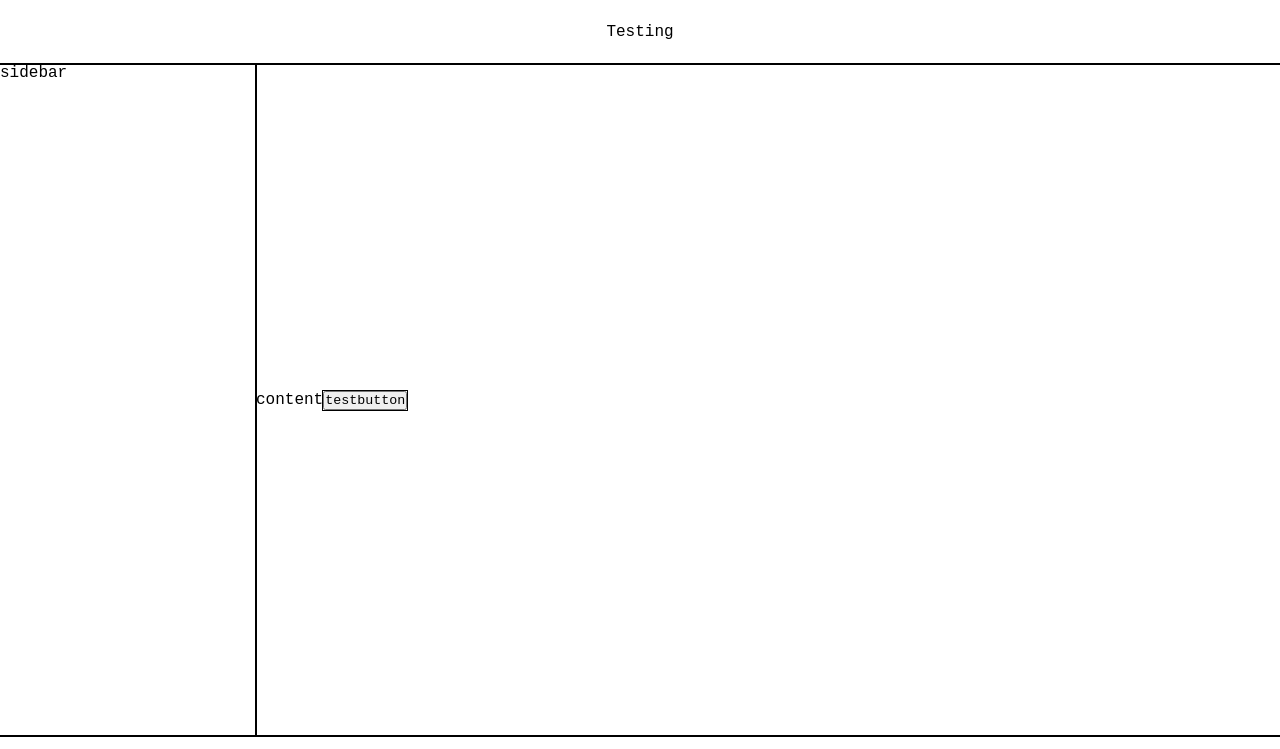
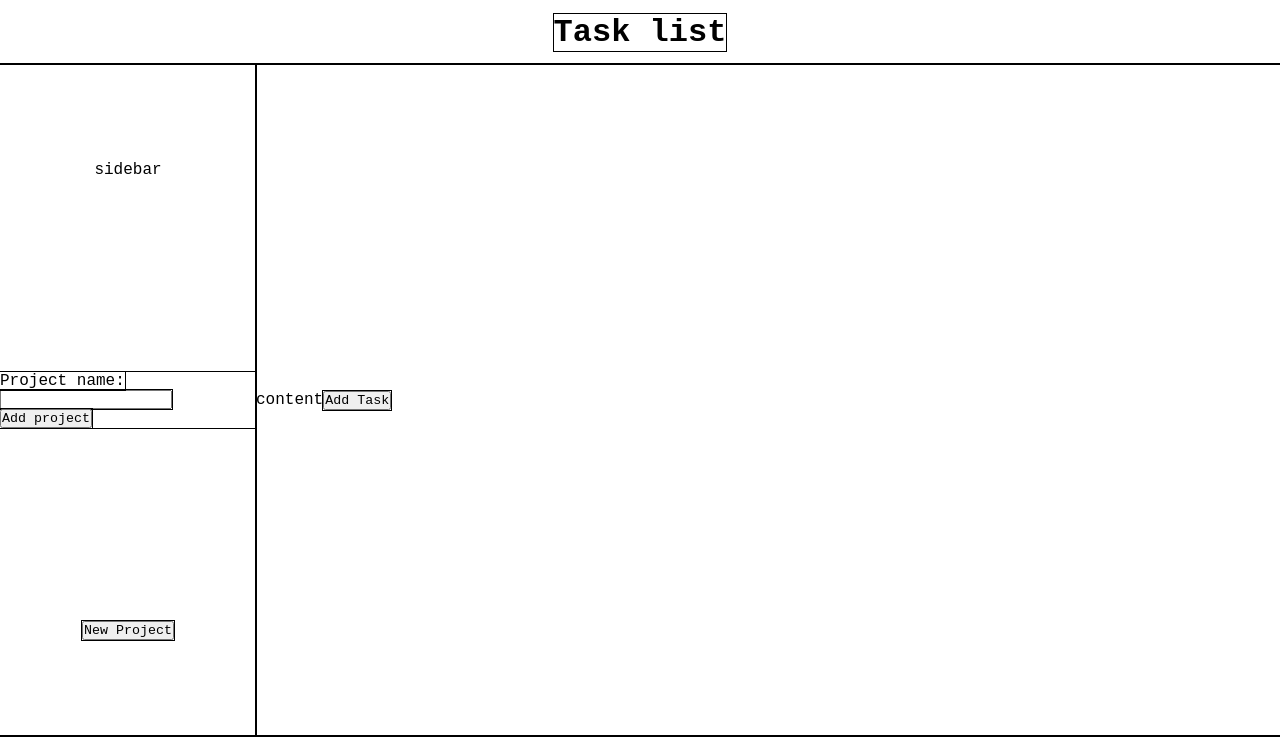
Before and after one commit to yehoki/to-do-list, a website built with webpack: page index.html in a window 1280 px wide. Shown: the top 749 px of the page. Built offline with nearby package versions, Linux system fonts and the light colour scheme.

Commit message:
Add a new project form

```diff
--- a/src/project.js
+++ b/src/project.js
@@ -24,13 +24,24 @@ const projectController = () => {
 
   // create a new project with a name
   const createProject = (projectName) => {
-    const newProject = new Project(projectName, (taskList = []));
-    return newProject;
+    const newProject = Project(projectName, []);
+    addProject(newProject);
   };
 
   // Add a new project to the array of projects
   const addProject = (project) => {
     projects.push(project);
   };
+
+  const getProjects = () => projects;
+
   // based on the current project we are working in, we want to get the whole projec
+  return {
+    createProject,
+    getProjects,
+  }
 };
+
+export {
+    projectController
+}
--- a/src/screenController.js
+++ b/src/screenController.js
@@ -1,12 +1,16 @@
 // screenController will display the tasks to the DOM, so anything to do with the DOM and manipulating will be done from here
 import GithubIcon from "./github-mark.svg";
+import { projectController } from "./project";
 import { taskController } from "./task";
 
-
+const task = taskController();
+const project = projectController();
 
 const makeHeader = () => {
   const header = document.createElement("header");
-  header.textContent = "Testing";
+  const headerText = document.createElement("h1");
+  headerText.textContent = "Task list";
+  header.appendChild(headerText);
   return header;
 };
 
@@ -17,10 +21,46 @@ const makeMain = (sidebar, content) => {
   return main;
 };
 
+const makeProjectInput = (displayNow = false) => {
+    // Creating and displaying the box to display the 'new project' box, false by default
+    const newProjectForm = document.createElement("form");
+    newProjectForm.setAttribute("id", "new-project-form");
+    const projectLabel = document.createElement("label");
+    const projectNameInput = document.createElement("input");
+    const projectSubmit = document.createElement("button");
+    projectLabel.textContent = "Project name:";
+    projectLabel.htmlFor = "project-name";
+    projectNameInput.id = projectLabel.htmlFor;
+    projectSubmit.textContent = "Add project";
+    newProjectForm.appendChild(projectLabel);
+    newProjectForm.appendChild(projectNameInput);
+    newProjectForm.appendChild(projectSubmit);
+    newProjectForm.onsubmit = (e) => {
+        e.preventDefault();
+        project.createProject(projectNameInput.value);
+        console.log(projectNameInput.value);
+        console.log(project.getProjects());
+    }
+    return newProjectForm;
+}
+
 const makeSidebar = () => {
   const sidebar = document.createElement("div");
   sidebar.className = "sidebar";
   sidebar.textContent = "sidebar";
+// sidebar button to add a new project
+  const addProjectButton = document.createElement("button");
+  addProjectButton.setAttribute("id", "new-project");
+  addProjectButton.textContent = "New Project";
+  addProjectButton.addEventListener("click", () => {
+    /*Add the logic for the following:
+    1. Bring up an input for a new project
+    2. Add the logic to the list of projects
+    3. Set the new project as the 'current' one and render it out */
+  })
+  sidebar.appendChild(makeProjectInput());
+  sidebar.appendChild(addProjectButton);
+
   return sidebar;
 };
 
@@ -28,10 +68,13 @@ const makeContent = () => {
   const content = document.createElement("div");
   content.className = "content";
   content.textContent = "content";
-
+//   creates the 'add task' button';
   const taskButton = document.createElement("button");
   taskButton.setAttribute("id", "add-task");
-  taskButton.textContent = "testbutton";
+  taskButton.textContent = "Add Task";
+  taskButton.addEventListener('click', () => {
+    task.getTasks();
+  })
   content.appendChild(taskButton);
   return content;
 };
--- a/src/style.css
+++ b/src/style.css
@@ -28,6 +28,10 @@ main {
 
 .sidebar {
     flex: 0 0 20%;
+    display: flex;
+    flex-direction: column;
+    justify-content: space-around;
+    align-items: center;
 }
 
 .content {
--- a/src/task.js
+++ b/src/task.js
@@ -16,7 +16,7 @@ const Task = (title, description, dueDate, priority, notes, location) => {
 };
 
 const taskController = () => {
-  const tasks = [];
+  const tasks = [1,2,3,4];
   /* Here we will store the tasks themselves, for now we initialize an empty task list at
   the beginning, and will move on the semi-permanent storage after.
 
@@ -34,7 +34,7 @@ const taskController = () => {
     notes,
     location
   ) => {
-    const newTask = new Task(
+    const newTask = Task(
       title,
       description,
       dueDate,
```
Also changed, not shown: dist/index.bundle.js, dist/project.bundle.js, dist/screenController.bundle.js, dist/task.bundle.js.
